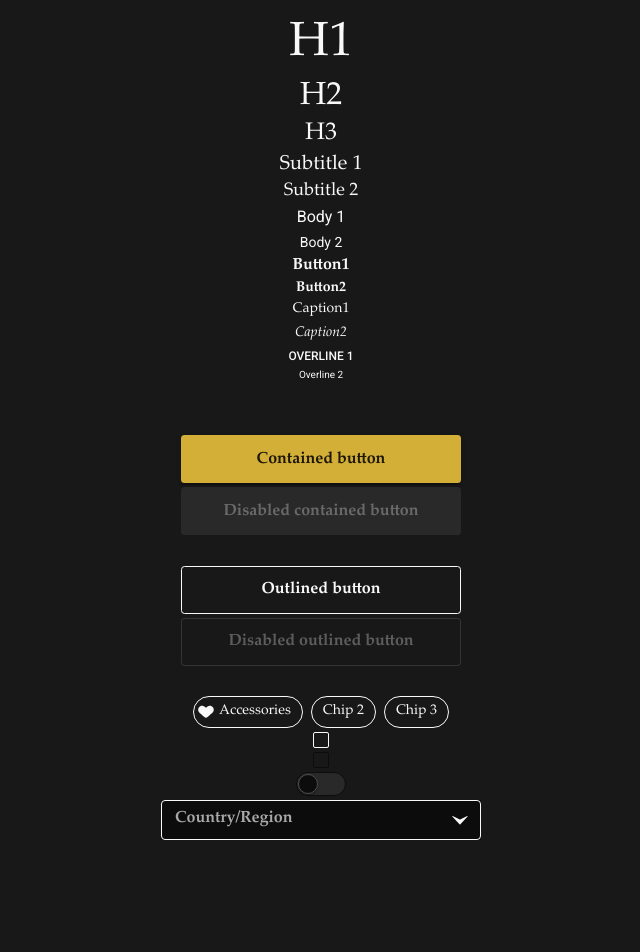
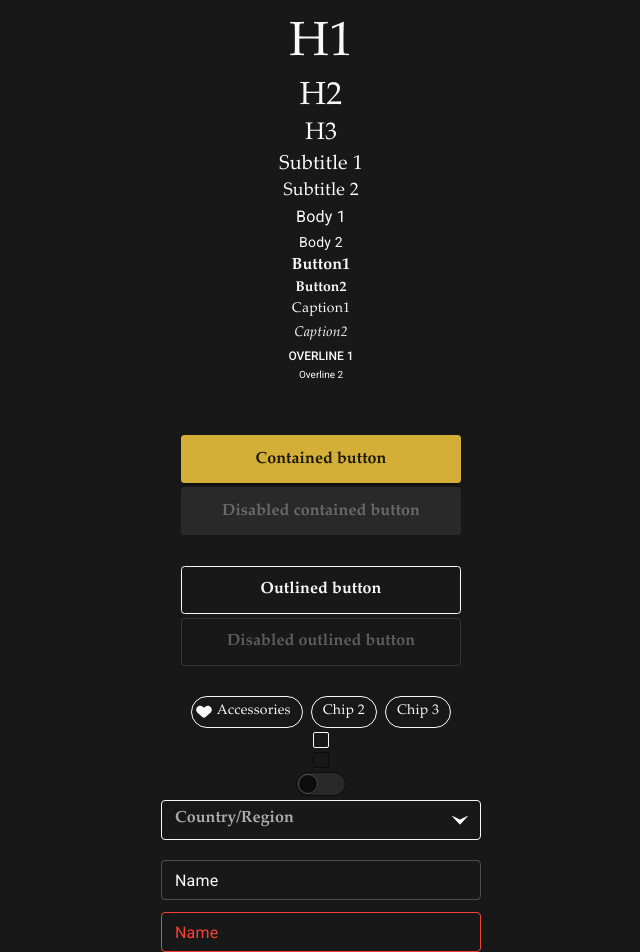
Before and after one commit to VCyx/mb-gallery-client, a Next.js app: page /ui-kit in a window 1280 px wide. Shown: the whole page, without its empty margins (319-959 px from the left). Before the commit the page ends 840 px from the top, so only its background shows below. Built offline with nearby package versions, Linux system fonts and the light colour scheme; what @mui/material-nextjs would draw is missing.

Commit message:
input and small styles changes

```diff
--- a/src/app/ui-kit/page.tsx
+++ b/src/app/ui-kit/page.tsx
@@ -34,6 +34,7 @@ export default function UiKit() {
         justifyContent: "center",
         alignItems: "center",
         gap: 0.5,
+        // backgroundColor: "white",
       }}
     >
       <Typography variant="h1">H1</Typography>
@@ -116,12 +117,29 @@ export default function UiKit() {
       <Autocomplete
         disablePortal
         options={["USA", "Ukraine", "Option 3", "Option 4", "Option 5"]}
-        sx={{ width: 320 }}
+        sx={{ mb: 2, width: 320 }}
         size="small"
         renderInput={(params) => (
           <TextField {...params} label="Country/Region" />
         )}
       />
+
+      <TextField
+        sx={{ mb: 1, width: 320 }}
+        color="secondary"
+        variant="outlined"
+        size="small"
+        label="Name"
+      />
+
+      <TextField
+        error
+        sx={{ width: 320 }}
+        color="secondary"
+        variant="outlined"
+        size="small"
+        label="Name"
+      />
     </Box>
   );
 }
--- a/src/data/styles/overridesComponent.tsx
+++ b/src/data/styles/overridesComponent.tsx
@@ -142,6 +142,11 @@ export const getOverridesComponent = (): Components<
           padding: 0,
           borderRadius: 2,
 
+          ":hover": {
+            backgroundColor: grey1,
+            border: `0.5px solid ${primaryColor}`,
+          },
+
           "& .MuiSvgIcon-root": {
             fill: "none",
           },
@@ -245,7 +250,7 @@ export const getOverridesComponent = (): Components<
       styleOverrides: {
         root: {
           // color: primaryText,
-          backgroundColor: black1,
+          // backgroundColor: black1,
           ...typography.button,
 
           "& .MuiOutlinedInput-notchedOutline": {
@@ -275,5 +280,18 @@ export const getOverridesComponent = (): Components<
         },
       },
     },
+    MuiOutlinedInput: {
+      styleOverrides: {
+        root: {
+          borderSize: 0.5,
+          borderColor: primaryText,
+          borderRadius: 4,
+
+          ":hover": {
+            background: "#28282880",
+          },
+        },
+      },
+    },
   };
 };
--- a/src/data/styles/theme.ts
+++ b/src/data/styles/theme.ts
@@ -19,6 +19,9 @@ export const theme = createTheme({
     mode: "dark",
     primary: {
       main: primaryColor,
+    },
+    secondary: {
+      main: primaryText,
     },
     grey: {
       "200": grey2,
--- a/src/data/styles/typography.ts
+++ b/src/data/styles/typography.ts
@@ -9,7 +9,7 @@ export const getTypography = (): TypographyOptions => {
       fontWeight: 400,
       fontSize: 48,
       lineHeight: "120%",
-      letterSpacing: "1%",
+      letterSpacing: "0.1px",
       color: primaryText,
     },
     h2: {
@@ -18,7 +18,7 @@ export const getTypography = (): TypographyOptions => {
       fontWeight: 400,
       fontSize: 32,
       lineHeight: "120%",
-      letterSpacing: "1%",
+      letterSpacing: "0.1px",
       color: primaryText,
     },
     h3: {
@@ -27,7 +27,7 @@ export const getTypography = (): TypographyOptions => {
       fontWeight: 400,
       fontSize: 24,
       lineHeight: "120%",
-      letterSpacing: "1%",
+      letterSpacing: "0.1px",
       color: primaryText,
     },
     subtitle1: {
@@ -36,7 +36,7 @@ export const getTypography = (): TypographyOptions => {
       fontWeight: 400,
       fontSize: 20,
       lineHeight: "120%",
-      letterSpacing: "1%",
+      letterSpacing: "0.1px",
       color: primaryText,
     },
     subtitle2: {
@@ -45,7 +45,7 @@ export const getTypography = (): TypographyOptions => {
       fontWeight: 400,
       fontSize: 18,
       lineHeight: "120%",
-      letterSpacing: "1%",
+      letterSpacing: "0.1px",
       color: primaryText,
     },
     body1: {
@@ -54,7 +54,7 @@ export const getTypography = (): TypographyOptions => {
       fontWeight: 400,
       fontSize: 16,
       lineHeight: "140%",
-      letterSpacing: "2%",
+      letterSpacing: "0.2px",
       color: primaryText,
     },
     body2: {
@@ -63,7 +63,7 @@ export const getTypography = (): TypographyOptions => {
       fontWeight: 400,
       fontSize: 14,
       lineHeight: "140%",
-      letterSpacing: "2%",
+      letterSpacing: "0.2px",
       color: primaryText,
     },
     button: {
@@ -72,7 +72,7 @@ export const getTypography = (): TypographyOptions => {
       fontWeight: 700,
       fontSize: 16,
       lineHeight: "120%",
-      letterSpacing: "1%",
+      letterSpacing: "0.1px",
       textTransform: "none",
     },
     button2: {
@@ -81,7 +81,7 @@ export const getTypography = (): TypographyOptions => {
       fontWeight: 700,
       fontSize: 14,
       lineHeight: "120%",
-      letterSpacing: "1%",
+      letterSpacing: "0.1px",
     },
     caption: {
       fontFamily: "var(--font-palatino)",
@@ -89,7 +89,7 @@ export const getTypography = (): TypographyOptions => {
       fontWeight: 400,
       fontSize: 14,
       lineHeight: "140%",
-      letterSpacing: "2%",
+      letterSpacing: "0.2px",
       color: primaryText,
     },
     caption2: {
@@ -98,7 +98,7 @@ export const getTypography = (): TypographyOptions => {
       fontWeight: 400,
       fontSize: 14,
       lineHeight: "140%",
-      letterSpacing: "2%",
+      letterSpacing: "0.2px",
       color: primaryText,
     },
     overline: {
```
